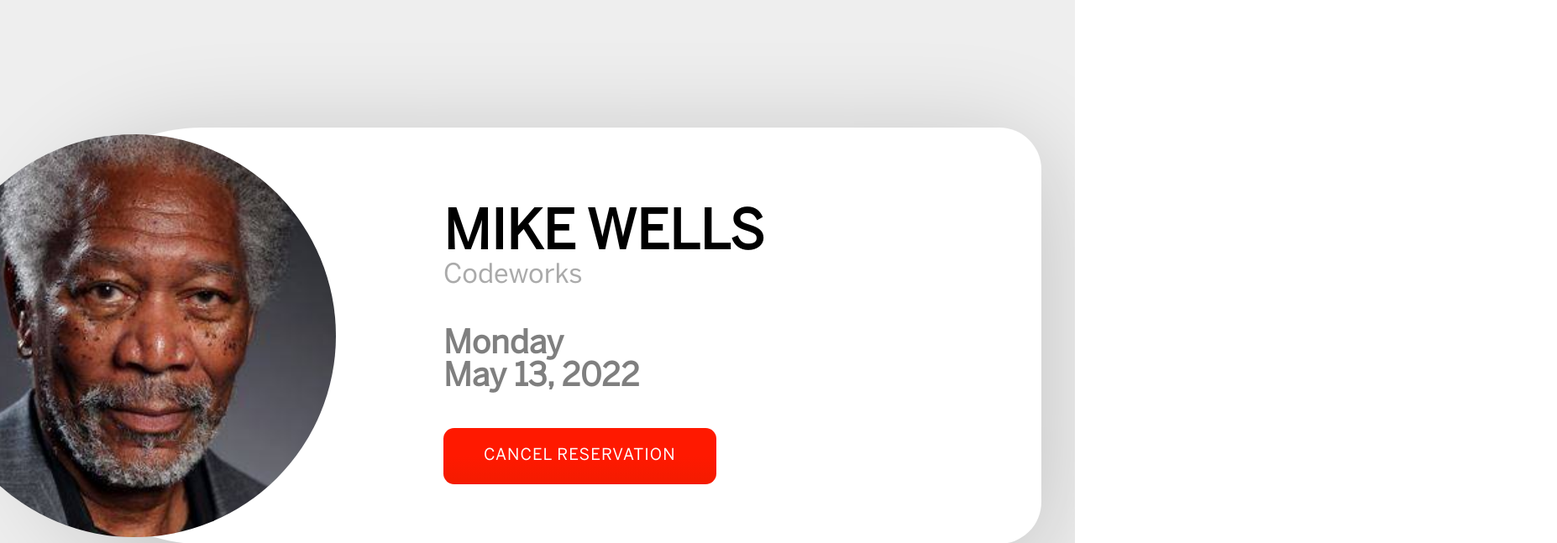
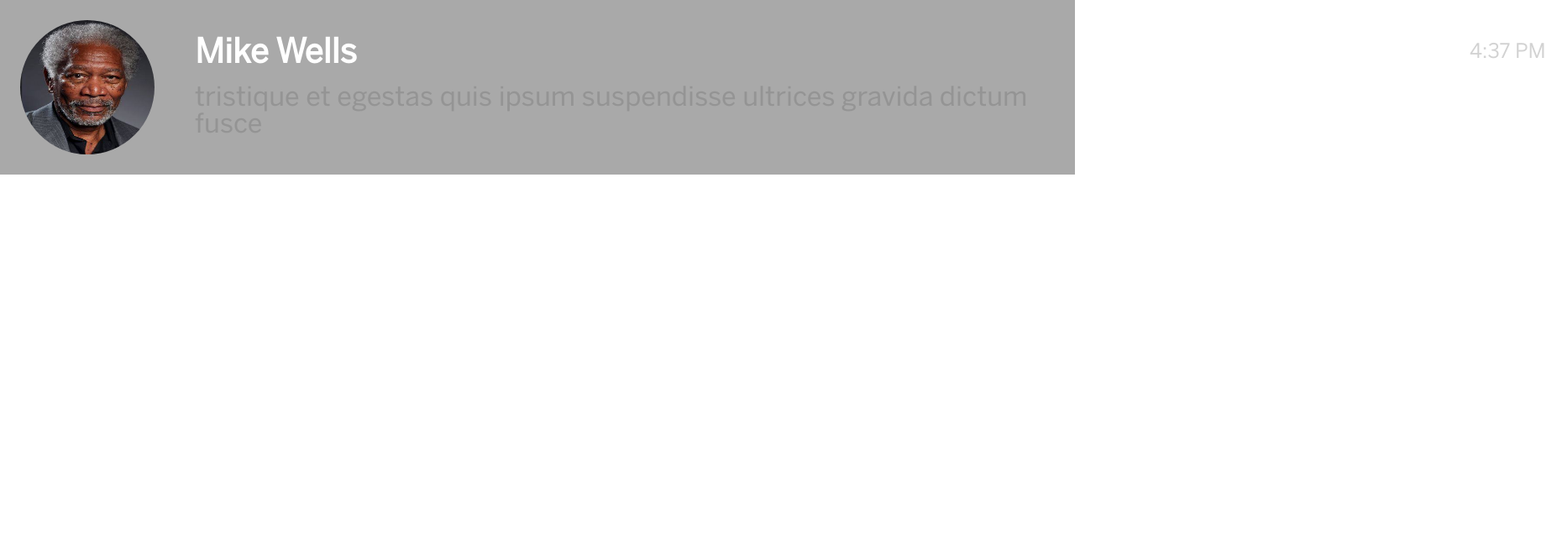
Before and after one commit to NicoOgno/Venuee, a React (Create React App) app in the folder client/: page / in a window 1280 px wide. Shown: the top 647 px of the page at 84% size, 1854 px wide, since content can reach past the window. Built offline with nearby package versions, Linux system fonts and the light colour scheme.

Commit message:
chatbox component done
hardcoded individual chatbox component is finished, minor css changes need to be made

```diff
--- a/client/src/App.js
+++ b/client/src/App.js
@@ -4,6 +4,7 @@ import Dashboard from "./components/Dashboard/Dashboard";
 import UserReservationCard from "./components/UserReservationCard/UserReservationCard";
 import VendorReservationCard from "./components/VendorReservationCard/VendorReservationCard";
 import Calendar from "./components/Calendar/Calendar";
+import Chatbox from "./components/Chatbox/Chatbox";
 
 function App() {
   return (
@@ -11,8 +12,9 @@ function App() {
       {/* <LogInPage /> */}
       {/* <Dashboard /> */}
       {/* <UserReservationCard /> */}
-      <VendorReservationCard />
+      {/* <VendorReservationCard /> */}
       {/* <Calendar /> */}
+      <Chatbox />
     </div>
   );
 }
--- /dev/null
+++ b/client/src/components/Chatbox/Chatbox.js
@@ -0,0 +1,21 @@
+import React from "react";
+import ChatboxStyle from "./style.module.css";
+
+export default function Chatbox() {
+  return (
+    <div className={ChatboxStyle.chatboxContainer}>
+      <img
+        src={require("../../assets/images/10007447_1405252279743343_829523453_n.jpg")}
+        className={ChatboxStyle.avatarImg}
+      />
+      <div className={ChatboxStyle.chatboxInfo}>
+        <h1 className={ChatboxStyle.chatboxUser}>Mike Wells</h1>
+        <h1 className={ChatboxStyle.chatboxTextDescription}>
+          tristique et egestas quis ipsum suspendisse ultrices gravida dictum
+          fusce
+        </h1>
+        <h2 className={ChatboxStyle.chatboxTime}>4:37 PM</h2>
+      </div>
+    </div>
+  );
+}
--- /dev/null
+++ b/client/src/components/Chatbox/style.module.css
@@ -0,0 +1,45 @@
+@font-face {
+  font-family: "bentonSansReg";
+  src: url("../../assets/fonts/bentonsansregular/BentonSansRegular.otf");
+}
+
+.chatboxContainer {
+  background-color: darkgrey;
+  display: flex;
+  align-items: center;
+  padding-left: 1.5rem;
+  padding-top: 1.5rem;
+  padding-bottom: 1.5rem;
+  font-family: bentonSansReg;
+}
+
+.avatarImg {
+  min-width: 10rem;
+  height: 10rem;
+  border-radius: 50%;
+}
+
+.chatboxInfo {
+  padding-left: 3rem;
+}
+
+.chatboxUser {
+  color: #fff;
+  font-size: 40px;
+  font-weight: 600;
+  padding-bottom: 1rem;
+}
+
+.chatboxTextDescription {
+  color: rgba(97, 97, 97, 0.281);
+  font-weight: 300;
+}
+
+.chatboxTime {
+  color: rgba(97, 97, 97, 0.281);
+  position: absolute;
+  font-weight: 500;
+  width: 104px;
+  left: 1750px;
+  top: 50px;
+}
```
